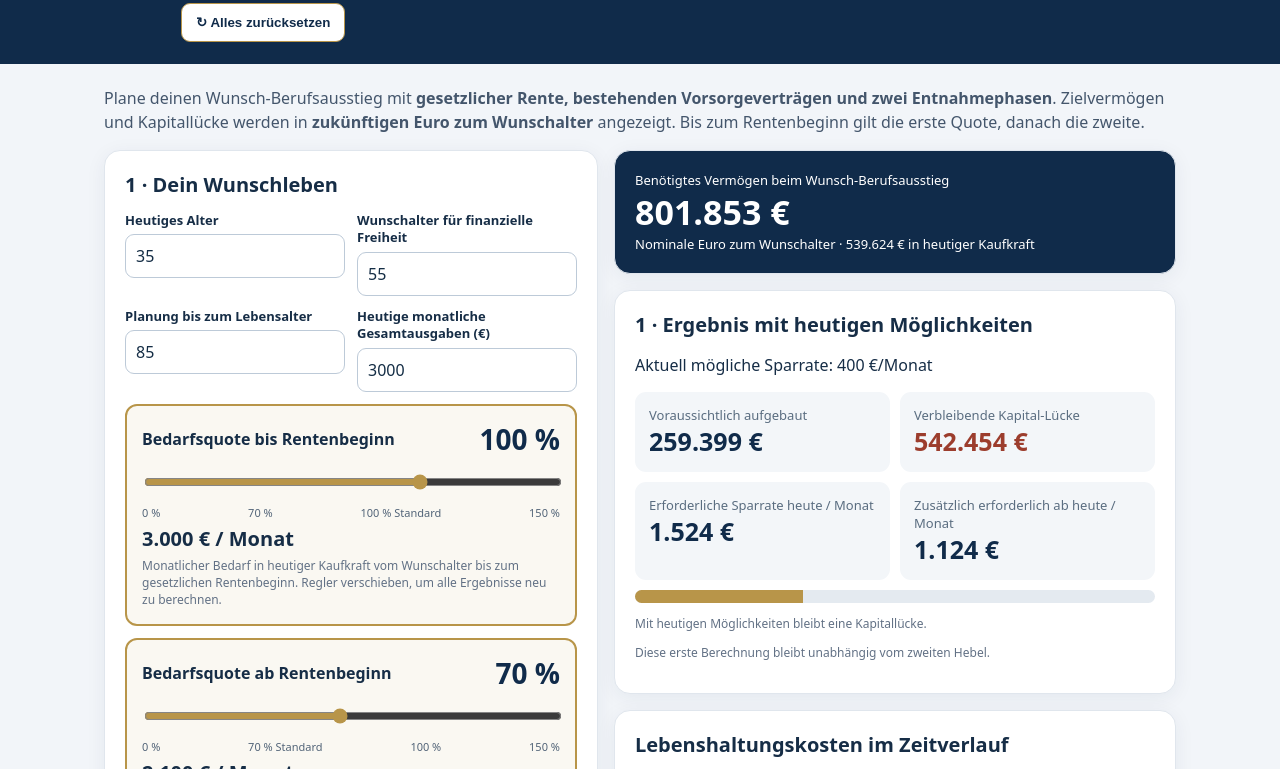
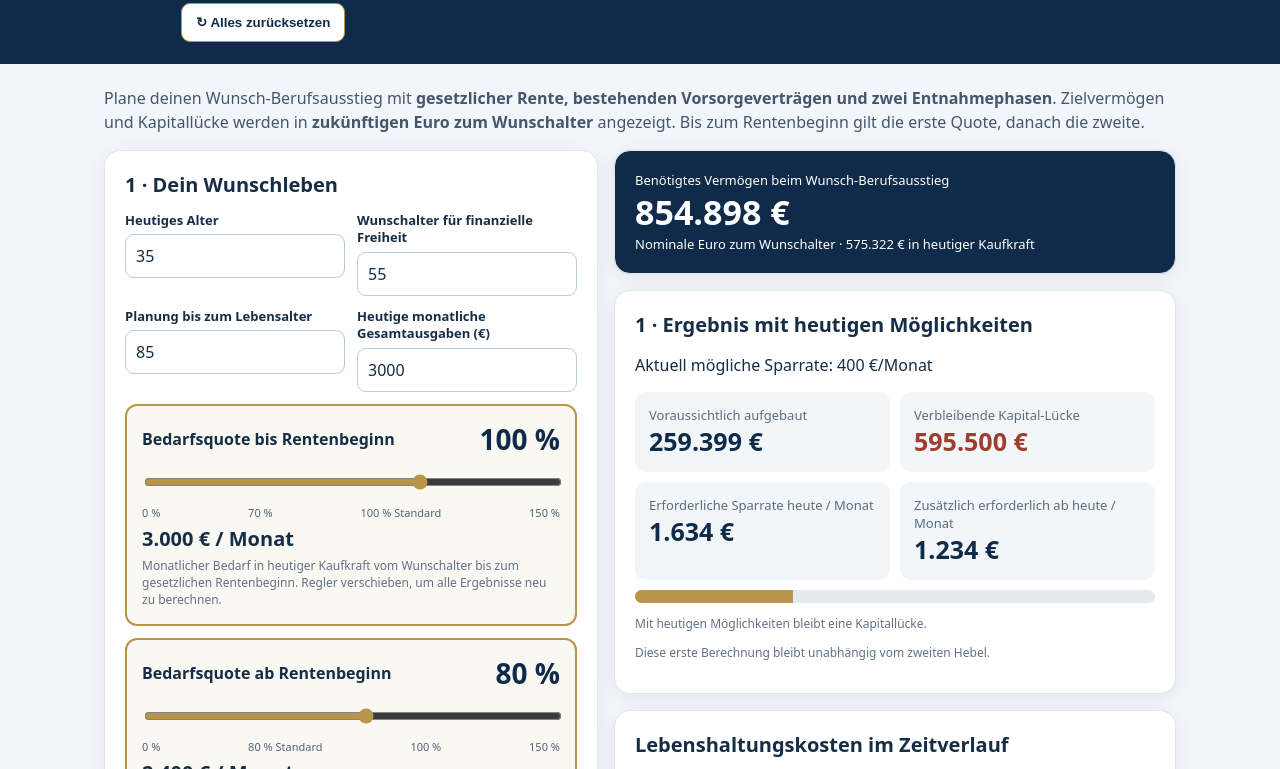
Before and after one commit to Reinerskudinski-code/fire-273, a plain HTML site: page index.html in a window 1280 px wide. Shown: the part 183-952 px from the top of the page. Drawn offline with Linux system fonts and the light colour scheme.

Commit message:
Add files via upload

```diff
--- a/index.html
+++ b/index.html
@@ -9,7 +9,7 @@
 <div class="field"><label for="exit">Wunschalter für finanzielle Freiheit</label><input id="exit" type="number" min="19" max="90" value="55"></div>
 <div class="field"><label for="end">Planung bis zum Lebensalter</label><input id="end" type="number" min="60" max="110" value="85"></div>
 <div class="field"><label for="cost">Heutige monatliche Gesamtausgaben (€)</label><input id="cost" type="number" min="0" max="100000" step="50" value="3000"></div>
-<div class="field quote-panel"><label for="quote">Bedarfsquote bis Rentenbeginn <output id="quoteDisplay" for="quote">100 %</output></label><input id="quote" type="range" min="0" max="150" step="5" value="100" aria-describedby="quoteHint"><div class="quote-scale"><span>0 %</span><span>70 %</span><span>100 % Standard</span><span>150 %</span></div><strong id="quoteNeed">3.000 € / Monat</strong><span class="hint" id="quoteHint">Monatlicher Bedarf in heutiger Kaufkraft vom Wunschalter bis zum gesetzlichen Rentenbeginn. Regler verschieben, um alle Ergebnisse neu zu berechnen.</span></div><div class="field quote-panel"><label for="postQuote">Bedarfsquote ab Rentenbeginn <output id="postDisplay" for="postQuote">70 %</output></label><input id="postQuote" type="range" min="0" max="150" step="5" value="70" aria-describedby="postHint"><div class="quote-scale"><span>0 %</span><span>70 % Standard</span><span>100 %</span><span>150 %</span></div><strong id="postNeed">2.100 € / Monat</strong><span class="hint" id="postHint">Monatlicher Bedarf in heutiger Kaufkraft ab gesetzlichem Rentenbeginn. Regler verschieben, um alle Ergebnisse neu zu berechnen.</span></div></div><p class="hint">Gesamtausgaben inklusive später wegfallender Spar- und Vorsorgebeiträge. Die Quote individuell prüfen; bereits herausgerechnete Ausgaben nicht nochmals kürzen.</p></section>
+<div class="field quote-panel"><label for="quote">Bedarfsquote bis Rentenbeginn <output id="quoteDisplay" for="quote">100 %</output></label><input id="quote" type="range" min="0" max="150" step="5" value="100" aria-describedby="quoteHint"><div class="quote-scale"><span>0 %</span><span>70 %</span><span>100 % Standard</span><span>150 %</span></div><strong id="quoteNeed">3.000 € / Monat</strong><span class="hint" id="quoteHint">Monatlicher Bedarf in heutiger Kaufkraft vom Wunschalter bis zum gesetzlichen Rentenbeginn. Regler verschieben, um alle Ergebnisse neu zu berechnen.</span></div><div class="field quote-panel"><label for="postQuote">Bedarfsquote ab Rentenbeginn <output id="postDisplay" for="postQuote">80 %</output></label><input id="postQuote" type="range" min="0" max="150" step="5" value="80" aria-describedby="postHint"><div class="quote-scale"><span>0 %</span><span>80 % Standard</span><span>100 %</span><span>150 %</span></div><strong id="postNeed">2.400 € / Monat</strong><span class="hint" id="postHint">Monatlicher Bedarf in heutiger Kaufkraft ab gesetzlichem Rentenbeginn. Regler verschieben, um alle Ergebnisse neu zu berechnen.</span></div></div><p class="hint">Gesamtausgaben inklusive später wegfallender Spar- und Vorsorgebeiträge. Die Quote individuell prüfen; bereits herausgerechnete Ausgaben nicht nochmals kürzen.</p></section>
 <section class="card"><h2>2 · Dein Vermögensaufbau</h2><div class="fieldgrid">
 <div class="field"><label for="assets">Heute frei verfügbares Anlagevermögen (€)</label><input id="assets" type="number" min="0" step="1000" value="25000"></div>
 <div class="field"><label for="save">Heute mögliche monatliche Sparrate (€)</label><input id="save" type="number" min="0" step="50" value="400"></div>
```
